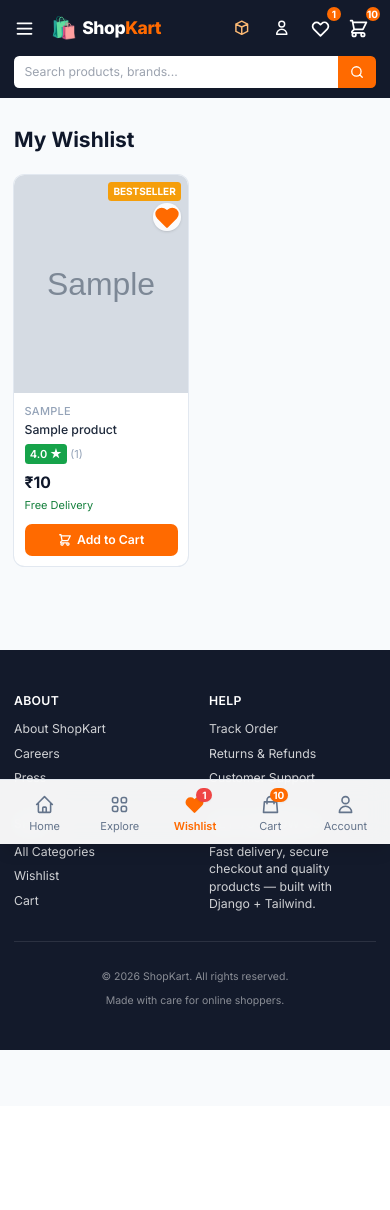
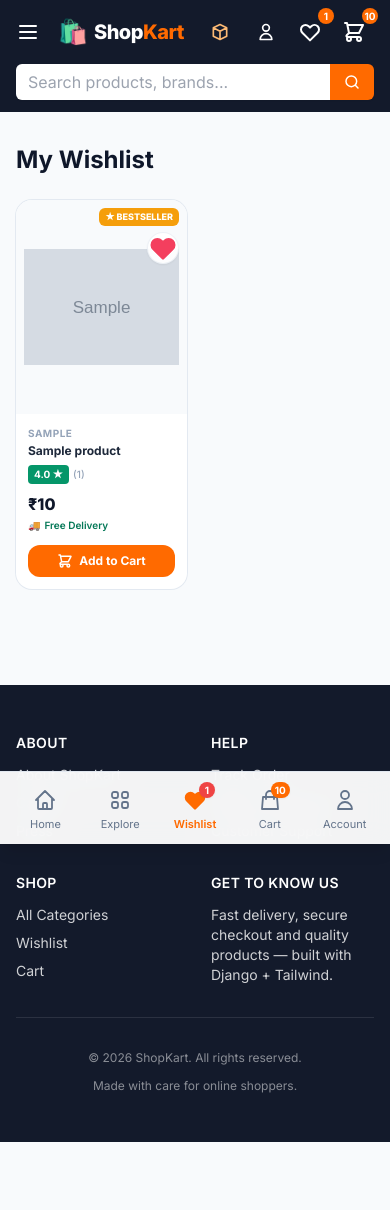
Before and after one commit to mythreyan26/ShopKart, a Django app: page /wishlist in a window 390 px wide. Before the commit the page ends 1050 px from the top, so only its background shows below. Run offline with Django 5.2, Linux system fonts and the light colour scheme; a user stored in the database is signed in; tables that the repository leaves empty hold one stand-in row (values such as "Sample post"); grey boxes marked "Sample" are stand-in pictures; some libraries are stand-ins or nearby versions.

Commit message:
feat: universal multi-device responsive optimizations, touch gestures, and safe area insets

```diff
--- a/shop/templates/shop/inc/bottom_nav.html
+++ b/shop/templates/shop/inc/bottom_nav.html
@@ -52,12 +52,12 @@
       <span class="text-[11px] leading-tight mt-0.5">Cart</span>
     </a>
 
-    <!-- 5. Account / Orders -->
+    <!-- 5. Account / Profile -->
     {% if request.user.is_authenticated %}
-      <a href="{% url 'my_orders' %}" class="flex flex-col items-center justify-center py-1 group {% if '/orders' in request.path %}text-brand font-semibold{% else %}text-slate-500 hover:text-navy{% endif %}">
+      <a href="{% url 'profile' %}" class="flex flex-col items-center justify-center py-1 group {% if '/profile' in request.path or '/orders' in request.path %}text-brand font-semibold{% else %}text-slate-500 hover:text-navy{% endif %}">
         <div class="relative p-1">
-          <svg class="w-6 h-6 transition-transform group-active:scale-90" fill="{% if '/orders' in request.path %}currentColor{% else %}none{% endif %}" stroke="currentColor" viewBox="0 0 24 24">
-            <path stroke-linecap="round" stroke-linejoin="round" stroke-width="{% if '/orders' in request.path %}2.5{% else %}1.8{% endif %}" d="M16 7a4 4 0 11-8 0 4 4 0 018 0zM12 14a7 7 0 00-7 7h14a7 7 0 00-7-7z"/>
+          <svg class="w-6 h-6 transition-transform group-active:scale-90" fill="{% if '/profile' in request.path or '/orders' in request.path %}currentColor{% else %}none{% endif %}" stroke="currentColor" viewBox="0 0 24 24">
+            <path stroke-linecap="round" stroke-linejoin="round" stroke-width="{% if '/profile' in request.path or '/orders' in request.path %}2.5{% else %}1.8{% endif %}" d="M16 7a4 4 0 11-8 0 4 4 0 018 0zM12 14a7 7 0 00-7 7h14a7 7 0 00-7-7z"/>
           </svg>
         </div>
         <span class="text-[11px] leading-tight mt-0.5">Account</span>
--- a/shop/templates/shop/inc/product_card.html
+++ b/shop/templates/shop/inc/product_card.html
@@ -1,60 +1,66 @@
 {% load static %}
-<div class="group relative bg-white rounded-xl ring-1 ring-slate-200 hover:ring-brand/40 hover:shadow-lg transition overflow-hidden flex flex-col">
-  <a href="{{ item.get_absolute_url }}" class="block relative aspect-[4/5] bg-slate-50 overflow-hidden">
+<div class="group relative bg-white rounded-2xl ring-1 ring-slate-200/90 hover:ring-brand/40 hover:shadow-lg transition-all duration-200 overflow-hidden flex flex-col">
+  <a href="{{ item.get_absolute_url }}" class="block relative aspect-[4/5] bg-slate-50 overflow-hidden select-none">
     {% if item.product_image %}
-    <img src="{{ item.product_image.url }}" alt="{{ item.name }}" class="w-full h-full object-cover group-hover:scale-105 transition duration-300">
+    <img src="{{ item.product_image.url }}" alt="{{ item.name }}" class="w-full h-full object-contain p-2 group-hover:scale-105 transition-transform duration-300">
     {% else %}
     <div class="w-full h-full flex items-center justify-center text-slate-300 text-4xl">🛍️</div>
     {% endif %}
     {% if item.discount_percent > 0 %}
-    <span class="absolute top-2 left-2 bg-green-600 text-white text-[11px] font-bold px-1.5 py-0.5 rounded">{{ item.discount_percent }}% OFF</span>
+    <span class="absolute top-2 left-2 bg-emerald-600 text-white text-[10px] sm:text-[11px] font-extrabold px-1.5 py-0.5 rounded-md shadow-xs">{{ item.discount_percent }}% OFF</span>
     {% endif %}
     {% if item.is_bestseller %}
-    <span class="absolute top-2 right-2 bg-amber-500 text-white text-[10px] font-bold px-1.5 py-0.5 rounded">BESTSELLER</span>
+    <span class="absolute top-2 right-2 bg-amber-500 text-white text-[9px] sm:text-[10px] font-extrabold px-1.5 py-0.5 rounded-md shadow-xs">★ BESTSELLER</span>
     {% endif %}
   </a>
 
   {% if request.user.is_authenticated %}
-  <form action="{% url 'toggle_wishlist' item.id %}" method="post" class="absolute top-2 right-2 {% if item.is_bestseller %}mt-6{% endif %}">
+  <form action="{% url 'toggle_wishlist' item.id %}" method="post" class="absolute top-2 right-2 {% if item.is_bestseller %}mt-6{% endif %} z-10">
     {% csrf_token %}
-    <button type="submit" class="h-8 w-8 rounded-full bg-white/90 shadow flex items-center justify-center hover:bg-white transition">
-      <svg xmlns="http://www.w3.org/2000/svg" class="h-4.5 w-4.5 {% if item.id in wishlist_ids %}text-brand fill-brand{% else %}text-slate-400{% endif %}" viewBox="0 0 24 24" stroke="currentColor" fill="{% if item.id in wishlist_ids %}currentColor{% else %}none{% endif %}" stroke-width="2">
+    <button type="submit" aria-label="Save to Wishlist" class="h-8 w-8 rounded-full bg-white/95 shadow-sm border border-slate-200/60 flex items-center justify-center hover:bg-white active:scale-90 transition duration-150">
+      <svg xmlns="http://www.w3.org/2000/svg" class="h-4.5 w-4.5 {% if item.id in wishlist_ids %}text-rose-500 fill-rose-500{% else %}text-slate-400 hover:text-rose-500{% endif %}" viewBox="0 0 24 24" stroke="currentColor" fill="none" stroke-width="2">
         <path stroke-linecap="round" stroke-linejoin="round" d="M4.318 6.318a4.5 4.5 0 000 6.364L12 20.364l7.682-7.682a4.5 4.5 0 00-6.364-6.364L12 7.636l-1.318-1.318a4.5 4.5 0 00-6.364 0z" />
       </svg>
     </button>
   </form>
   {% endif %}
 
-  <div class="p-3 flex flex-col flex-1">
-    <p class="text-[11px] uppercase tracking-wide text-slate-400 font-medium">{{ item.brand }}</p>
-    <a href="{{ item.get_absolute_url }}" class="text-sm font-medium text-slate-800 line-clamp-2 mt-0.5 hover:text-brand transition">{{ item.name }}</a>
+  <div class="p-3 sm:p-4 flex flex-col flex-1">
+    <p class="text-[10px] sm:text-[11px] uppercase tracking-wider text-slate-400 font-bold truncate">{{ item.brand }}</p>
+    <a href="{{ item.get_absolute_url }}" class="text-xs sm:text-sm font-bold text-slate-800 line-clamp-2 mt-0.5 hover:text-brand transition leading-snug">{{ item.name }}</a>
 
     {% if item.review_count %}
     <div class="flex items-center gap-1 mt-1.5">
-      <span class="flex items-center gap-0.5 bg-green-600 text-white text-[11px] font-semibold px-1.5 py-0.5 rounded">{{ item.avg_rating }} ★</span>
-      <span class="text-[11px] text-slate-400">({{ item.review_count }})</span>
+      <span class="flex items-center gap-0.5 bg-emerald-600 text-white text-[10px] sm:text-[11px] font-bold px-1.5 py-0.5 rounded">{{ item.avg_rating }} ★</span>
+      <span class="text-[10px] sm:text-[11px] text-slate-400 font-medium">({{ item.review_count }})</span>
     </div>
     {% endif %}
 
-    <div class="mt-2 flex items-baseline gap-2 flex-wrap">
-      <span class="text-lg font-bold text-slate-900">₹{{ item.selling_price|floatformat:0 }}</span>
+    <div class="mt-2 flex items-baseline gap-1.5 sm:gap-2 flex-wrap">
+      <span class="text-base sm:text-lg font-black text-slate-900">₹{{ item.selling_price|floatformat:0 }}</span>
       {% if item.discount_percent > 0 %}
-      <span class="text-xs text-slate-400 line-through">₹{{ item.original_price|floatformat:0 }}</span>
+      <span class="text-[11px] sm:text-xs text-slate-400 line-through font-medium">₹{{ item.original_price|floatformat:0 }}</span>
       {% endif %}
     </div>
-    {% if item.free_delivery %}<p class="text-[11px] text-green-700 mt-0.5">Free Delivery</p>{% endif %}
+    {% if item.free_delivery %}
+    <p class="text-[10px] sm:text-[11px] text-emerald-700 font-semibold mt-0.5 flex items-center gap-1">
+      <span>🚚</span> Free Delivery
+    </p>
+    {% endif %}
 
     <div class="mt-auto pt-3">
       {% if request.user.is_authenticated %}
       <form action="{% url 'add_to_cart' item.id %}" method="post">
         {% csrf_token %}
-        <button type="submit" class="w-full text-sm font-semibold bg-brand hover:bg-brand-dark text-white rounded-lg py-2 transition flex items-center justify-center gap-1.5">
+        <button type="submit" class="w-full text-xs sm:text-sm font-bold bg-brand hover:bg-brand-dark active:scale-[0.98] text-white rounded-xl py-2 sm:py-2.5 transition flex items-center justify-center gap-1.5 shadow-xs">
           <svg xmlns="http://www.w3.org/2000/svg" class="h-4 w-4" fill="none" viewBox="0 0 24 24" stroke="currentColor" stroke-width="2.2"><path stroke-linecap="round" stroke-linejoin="round" d="M3 3h2l.4 2M7 13h10l4-8H5.4M7 13L5.4 5M7 13l-2.293 2.293c-.63.63-.184 1.707.707 1.707H17m0 0a2 2 0 100 4 2 2 0 000-4zm-8 2a2 2 0 11-4 0 2 2 0 014 0z"/></svg>
-          Add to Cart
+          <span>Add to Cart</span>
         </button>
       </form>
       {% else %}
-      <a href="{% url 'login' %}" class="w-full text-sm font-semibold bg-brand hover:bg-brand-dark text-white rounded-lg py-2 transition flex items-center justify-center gap-1.5">Add to Cart</a>
+      <a href="{% url 'login' %}?next={{ request.path }}" class="w-full text-xs sm:text-sm font-bold bg-brand hover:bg-brand-dark active:scale-[0.98] text-white rounded-xl py-2 sm:py-2.5 transition flex items-center justify-center gap-1.5 shadow-xs">
+        <span>Add to Cart</span>
+      </a>
       {% endif %}
     </div>
   </div>
--- a/shop/templates/shop/invoice.html
+++ b/shop/templates/shop/invoice.html
@@ -69,10 +69,10 @@
     </div>
 
     <!-- Items Table -->
-    <div class="py-6">
-      <table class="w-full text-left text-xs sm:text-sm">
+    <div class="py-6 overflow-x-auto">
+      <table class="w-full text-left text-xs sm:text-sm min-w-[320px]">
         <thead>
-          <tr class="border-b border-slate-200 text-slate-400 font-bold uppercase text-[11px]">
+          <tr class="border-b border-slate-200 text-slate-400 font-bold uppercase text-[10px] sm:text-[11px]">
             <th class="pb-3">Item Description</th>
             <th class="pb-3 text-center">Qty</th>
             <th class="pb-3 text-right">Unit Price</th>
--- a/shop/templates/shop/layouts/main.html
+++ b/shop/templates/shop/layouts/main.html
@@ -43,12 +43,12 @@
     }
   </style>
 </head>
-<body class="bg-slate-50 text-slate-800 flex flex-col min-h-screen pb-16 md:pb-0">
+<body class="bg-slate-50 text-slate-800 flex flex-col min-h-screen min-h-[100dvh] pb-[calc(4.25rem+env(safe-area-inset-bottom,0px))] md:pb-0 overflow-x-hidden antialiased">
 
   {% include 'shop/inc/navbar.html' %}
   {% include 'shop/inc/message.html' %}
 
-  <main class="flex-1">
+  <main class="flex-1 w-full max-w-full overflow-x-hidden">
     {% block content %}{% endblock content %}
   </main>
 
--- a/shop/templates/shop/products/product_details.html
+++ b/shop/templates/shop/products/product_details.html
@@ -1,7 +1,7 @@
 {% extends 'shop/layouts/main.html' %}
 {% block title %}{{ product.name }} | ShopKart{% endblock title %}
 {% block content %}
-<div class="max-w-7xl mx-auto px-4 sm:px-6 lg:px-8 py-8" x-data="productDetailState()">
+<div class="max-w-7xl mx-auto px-3 sm:px-6 lg:px-8 py-6 sm:py-8 pb-32 md:pb-8" x-data="productDetailState()">
 
   <!-- Breadcrumbs -->
   <nav class="text-sm text-slate-500 mb-6 flex items-center flex-wrap gap-1.5 font-medium">
@@ -258,8 +258,8 @@
             {% endif %}
           </div>
 
-          <!-- Mobile Sticky Quick Action Bar (Floating above Bottom Navigation on Phones) -->
-          <div class="md:hidden fixed bottom-[57px] left-0 right-0 z-30 bg-white/95 backdrop-blur-md border-t border-slate-200 px-4 py-2.5 shadow-lg flex items-center justify-between gap-3">
+          <!-- Mobile Sticky Quick Action Bar (Floating cleanly above Bottom Navigation on All Devices) -->
+          <div class="md:hidden fixed bottom-[calc(3.75rem+env(safe-area-inset-bottom,0px))] left-0 right-0 z-30 bg-white/95 backdrop-blur-md border-t border-slate-200 px-4 py-2.5 shadow-lg flex items-center justify-between gap-3">
             <div class="min-w-0">
               <span class="text-[11px] text-slate-400 font-medium block leading-tight">Total Price</span>
               <span class="text-lg font-black text-navy leading-none">₹<span x-text="Math.round(currentPrice).toLocaleString('en-IN')"></span></span>
--- a/static/css/style.css
+++ b/static/css/style.css
@@ -1,50 +1,86 @@
-@import url('https://fonts.googleapis.com/css2?family=Noto+Sans:wght@300;400;500;700&display=swap');
+/* Universal Multi-Device Responsive & Cross-Platform Stylesheet */
+:root {
+  --sat: env(safe-area-inset-top, 0px);
+  --sar: env(safe-area-inset-right, 0px);
+  --sab: env(safe-area-inset-bottom, 0px);
+  --sal: env(safe-area-inset-left, 0px);
+}
+
+*, *::before, *::after {
+  box-sizing: border-box;
+  -webkit-tap-highlight-color: transparent;
+}
 
 html {
-  font-size: 14px;
-}
-body {
-  font-family: 'Noto Sans', sans-serif;
-}
-a {
-  text-decoration: none;
+  font-size: 16px;
+  -webkit-text-size-adjust: 100%;
+  text-size-adjust: 100%;
+  scroll-behavior: smooth;
+  overflow-x: hidden;
+  width: 100%;
+  max-width: 100vw;
 }
 
-.carousel-item img {
-  object-fit: cover;
-  object-position: top;
-  height: 60vh;
-  overflow: hidden;
+body {
+  font-family: 'Inter', system-ui, -apple-system, BlinkMacSystemFont, 'Segoe UI', Roboto, sans-serif;
+  overflow-x: hidden;
+  width: 100%;
+  max-width: 100vw;
+  min-height: 100vh;
+  min-height: 100dvh;
+  -webkit-font-smoothing: antialiased;
+  -moz-osx-font-smoothing: grayscale;
+  text-rendering: optimizeLegibility;
 }
 
-.old_price {
-  font-weight: bold;
-  color: red;
+/* Touch manipulation: removes 300ms tap delay on mobile devices */
+button, a, input, select, textarea, label {
+  touch-action: manipulation;
 }
 
-.new_price {
-  font-weight: bold;
-  background-color: green;
-  color: white;
-  padding: 2px;
-  border-radius: 5px;
-  margin-bottom: 2px;
-}
-.pic-box {
-  position: relative;
+/* Prevent iOS Safari auto-zoom on input focus by keeping minimum font-size 16px on mobile screens */
+@media screen and (max-width: 767px) {
+  input[type="text"],
+  input[type="email"],
+  input[type="password"],
+  input[type="number"],
+  input[type="search"],
+  input[type="tel"],
+  select,
+  textarea {
+    font-size: 16px !important;
+  }
 }
 
-.hot {
-  background-color: orangered;
-  color: white;
-  width: 50px;
-  text-align: center;
-  font-weight: bold;
-  display: inline;
-  border-radius: 5px;
-  padding: 5px;
-  position: absolute;
-  top: 0;
-  right: 20px;
-  z-index: 10;
+/* Safe area padding utilities for iPhone notches, dynamic islands, and home indicator bars */
+.pt-safe { padding-top: max(0.5rem, env(safe-area-inset-top)); }
+.pb-safe { padding-bottom: max(0.5rem, env(safe-area-inset-bottom)); }
+.pl-safe { padding-left: max(0.5rem, env(safe-area-inset-left)); }
+.pr-safe { padding-right: max(0.5rem, env(safe-area-inset-right)); }
+
+/* Custom smooth horizontal touch swipe strip */
+.touch-scroll-x {
+  overflow-x: auto;
+  -webkit-overflow-scrolling: touch;
+  scrollbar-width: thin;
+  scroll-snap-type: x mandatory;
 }
+.touch-scroll-x > * {
+  scroll-snap-align: start;
+}
+
+/* Modern minimalist scrollbars */
+::-webkit-scrollbar {
+  width: 6px;
+  height: 6px;
+}
+::-webkit-scrollbar-track {
+  background: #f1f5f9;
+}
+::-webkit-scrollbar-thumb {
+  background: #cbd5e1;
+  border-radius: 9999px;
+}
+::-webkit-scrollbar-thumb:hover {
+  background: #94a3b8;
+}
```
Also changed, not shown: shop/templates/shop/inc/slider.html (+22 -3 lines).
